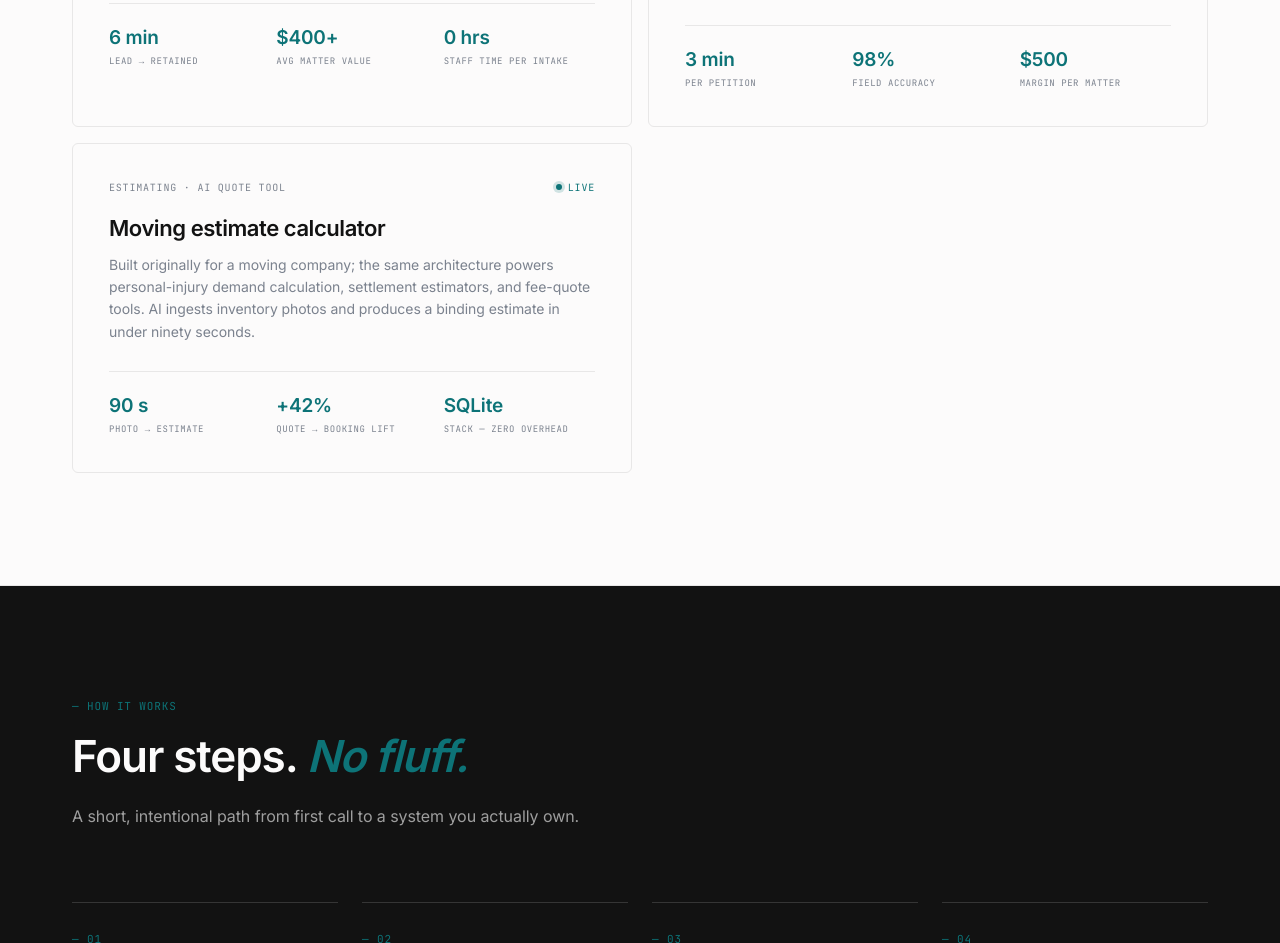
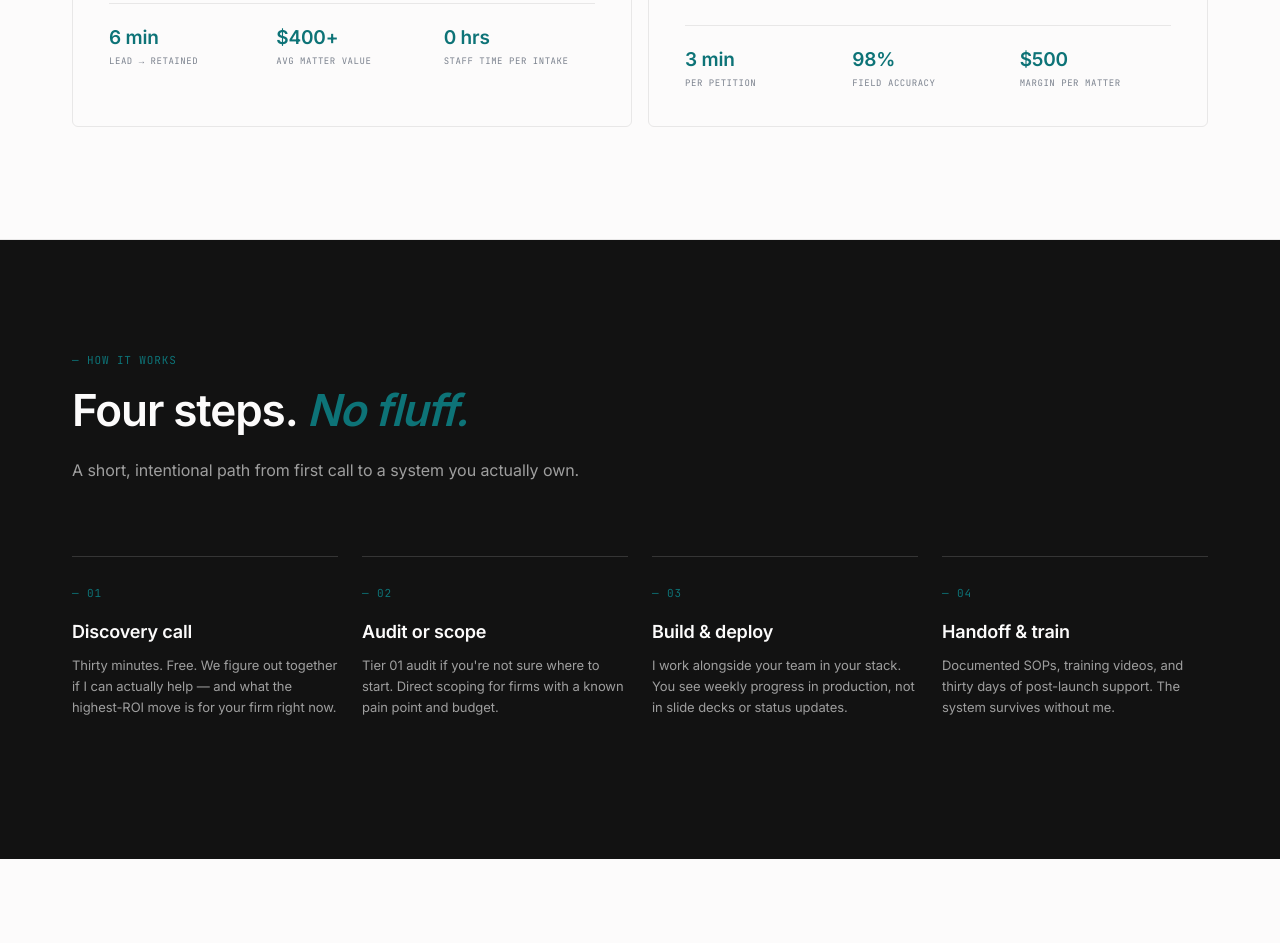
Before and after one commit to ILG-Workspace/lexarum.com, a website: page index.html in a window 1280 px wide. Shown: the part 5865-6808 px from the top of the page. Drawn offline with Linux system fonts and the light colour scheme.

Commit message:
Remove moving estimate calculator case study from landing page

```diff
--- a/index.html
+++ b/index.html
@@ -763,29 +763,6 @@ section { scroll-margin-top: 80px; }
         </div>
       </article>
 
-      <article class="case">
-        <div class="case-meta">
-          <span class="case-tag">Estimating · AI Quote Tool</span>
-          <span class="case-status"><span class="dot"></span>Live</span>
-        </div>
-        <h3 class="case-name">Moving estimate calculator</h3>
-        <p class="case-desc">Built originally for a moving company; the same architecture powers personal-injury demand calculation, settlement estimators, and fee-quote tools. AI ingests inventory photos and produces a binding estimate in under ninety seconds.</p>
-        <div class="case-stats">
-          <div class="case-stat">
-            <span class="num">90 s</span>
-            <span class="lbl">Photo → estimate</span>
-          </div>
-          <div class="case-stat">
-            <span class="num">+42%</span>
-            <span class="lbl">Quote → booking lift</span>
-          </div>
-          <div class="case-stat">
-            <span class="num">SQLite</span>
-            <span class="lbl">Stack — zero overhead</span>
-          </div>
-        </div>
-      </article>
-
     </div>
   </div>
 </section>
```
